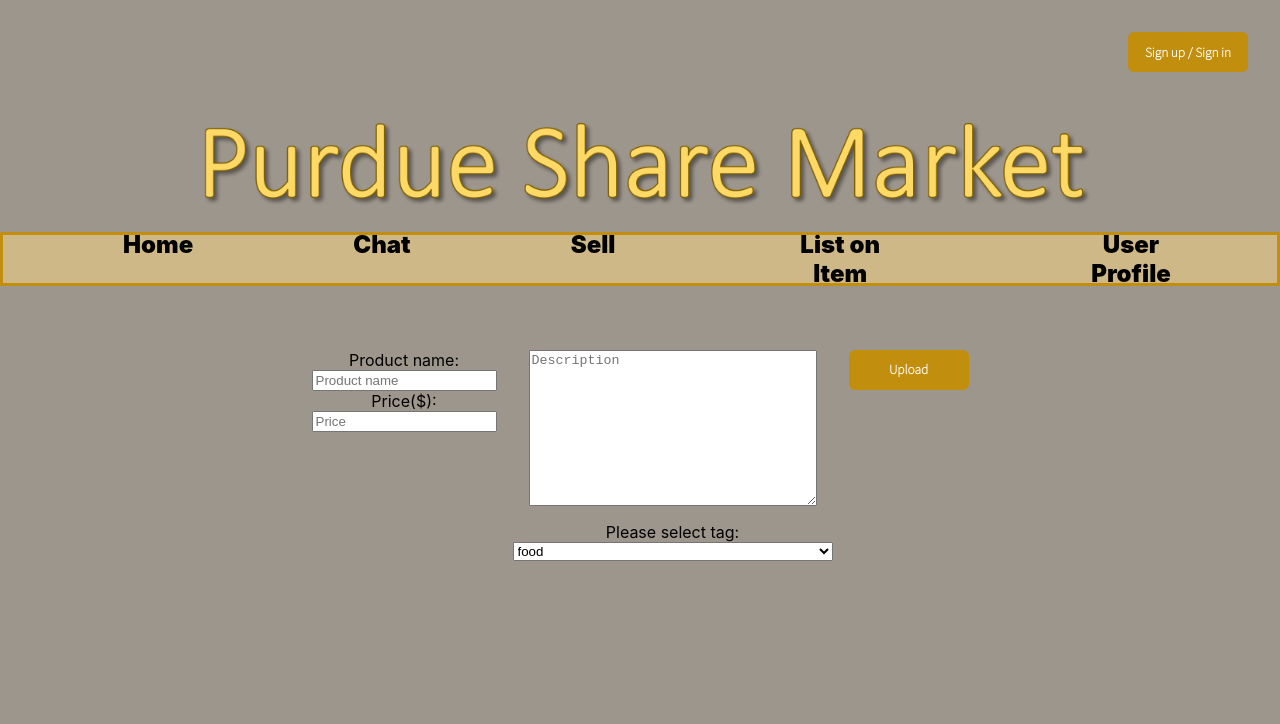
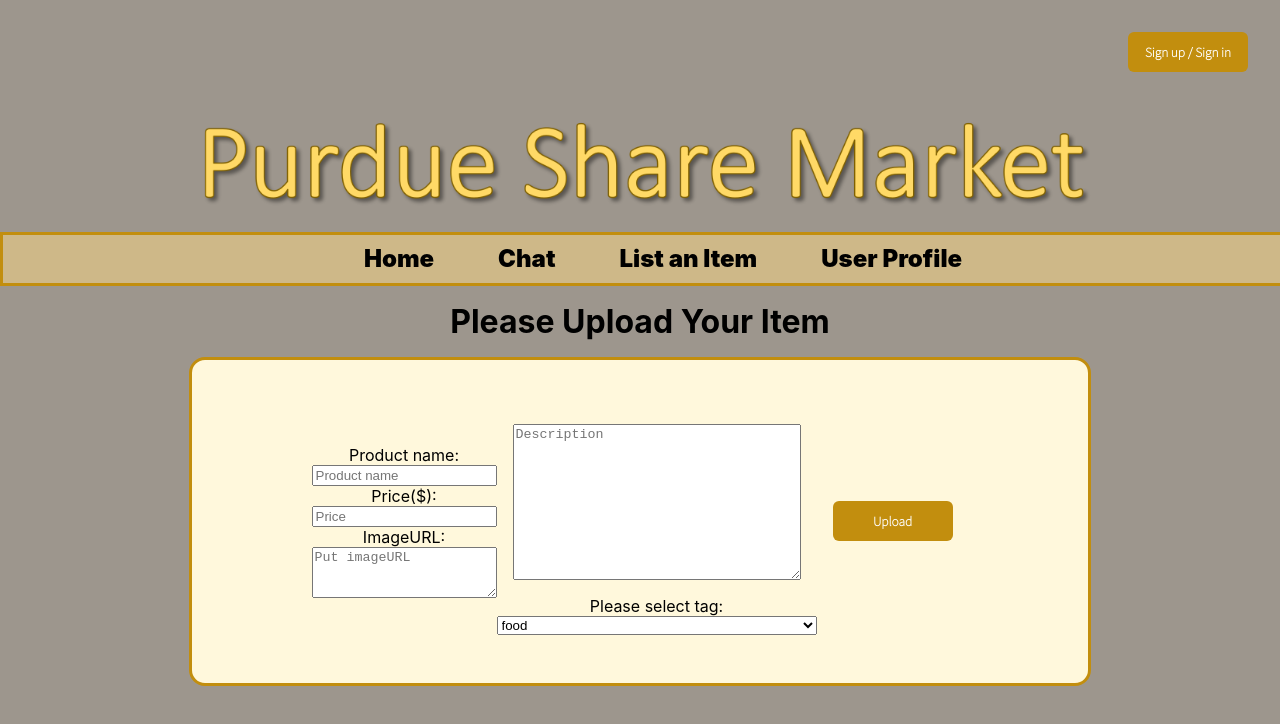
Before and after one commit to AverySchaefer/boilermake-2022, a React (Create React App) app in the folder college-exchange/: page /listOnItem in a window 1280 px wide. Shown: the top 724 px of the page. Built offline with nearby package versions, Linux system fonts and the light colour scheme.

Commit message:
do Home and User Profile.

```diff
--- a/college-exchange/src/App.css
+++ b/college-exchange/src/App.css
@@ -4,4 +4,5 @@
 }
 body {
   background-color: #9d968d;
+  /* overflow: hidden; */
 }
--- a/college-exchange/src/components/Home/Home.css
+++ b/college-exchange/src/components/Home/Home.css
@@ -1,3 +1,7 @@
+h1 {
+  margin-bottom: 0;
+}
+
 .searchInput {
   margin-top: 1rem;
   display: flex;
@@ -12,6 +16,10 @@
   width: 100%;
 }
 
+.product-image {
+  padding-bottom: 2rem;
+}
+
 .recommendedItem {
   display: flex;
   justify-content: center;
@@ -22,7 +30,7 @@
   align-items: center;
   flex: 1;
   width: 10rem;
-  height: 8rem;
+  height: 25rem;
   border-radius: 30px;
   transition: all 0.2s;
   animation: ease-in-out;
--- a/college-exchange/src/components/Home/Home.js
+++ b/college-exchange/src/components/Home/Home.js
@@ -21,9 +21,14 @@
               return (
                 <li className={item.cname}>
                   <div className="item-box">
+                    <img
+                      className="product-image"
+                      src={item.imageURL}
+                      alt="Product"
+                    ></img>
                     <div className="row">
                       <div className="desc left-item">
-                        Product name: {item.productName1}
+                        Product name: {item.productName}
                       </div>
                       <div className="divider" />
                       <div className="desc right-item">
@@ -32,7 +37,7 @@
                     </div>
 
                     <div className="row">
-                      <li className="desc">Item price: {item.price}</li>
+                      <li className="desc">Item price($): {item.price}</li>
                       <div className="divider" />
                       <li className="desc">ratings: {item.ratings}</li>
                     </div>
--- a/college-exchange/src/components/Home/Items.js
+++ b/college-exchange/src/components/Home/Items.js
@@ -1,42 +1,27 @@
 export const Items = [
   {
     cname: "item",
-    productName1: "Erase",
+    imageURL:
+      "https://www.seriouseats.com/thmb/Gm6J49wltvTCH2dXt039zkvGZLg=/880x0/filters:no_upscale():max_bytes(150000):strip_icc():format(webp)/__opt__aboutcom__coeus__resources__content_migration__serious_eats__seriouseats.com__2018__04__20180309-french-fries-vicky-wasik-15-5a9844742c2446c7a7be9fbd41b6e27d.jpg",
+    productName: "French Fries",
     price: "2000",
     sellerName: "Jay",
     ratings: "4",
   },
   {
     cname: "item",
-    productName1: "Erase",
+    imageURL:
+      "https://www.seriouseats.com/thmb/Gm6J49wltvTCH2dXt039zkvGZLg=/880x0/filters:no_upscale():max_bytes(150000):strip_icc():format(webp)/__opt__aboutcom__coeus__resources__content_migration__serious_eats__seriouseats.com__2018__04__20180309-french-fries-vicky-wasik-15-5a9844742c2446c7a7be9fbd41b6e27d.jpg",
+    productName: "Erase",
     price: "2000",
     sellerName: "Jay",
     ratings: "4",
   },
   {
     cname: "item",
-    productName1: "Erase",
-    price: "2000",
-    sellerName: "Jay",
-    ratings: "4",
-  },
-  {
-    cname: "item",
-    productName1: "Erase",
-    price: "2000",
-    sellerName: "Jay",
-    ratings: "4",
-  },
-  {
-    cname: "item",
-    productName1: "Erase",
-    price: "2000",
-    sellerName: "Jay",
-    ratings: "4",
-  },
-  {
-    cname: "item",
-    productName1: "Erase",
+    imageURL:
+      "https://www.seriouseats.com/thmb/Gm6J49wltvTCH2dXt039zkvGZLg=/880x0/filters:no_upscale():max_bytes(150000):strip_icc():format(webp)/__opt__aboutcom__coeus__resources__content_migration__serious_eats__seriouseats.com__2018__04__20180309-french-fries-vicky-wasik-15-5a9844742c2446c7a7be9fbd41b6e27d.jpg",
+    productName: "Erase",
     price: "2000",
     sellerName: "Jay",
     ratings: "4",
--- a/college-exchange/src/components/ListOnItem.css
+++ b/college-exchange/src/components/ListOnItem.css
@@ -1,15 +1,40 @@
+h1 {
+  margin-top: 1rem;
+  margin-bottom: 1rem;
+}
+
+.imageURL {
+  /* height: 10rem; */
+}
+
 .list-wrapper {
   display: flex;
   width: 100%;
   justify-content: center;
-  padding-top: 3rem;
+  align-items: center;
+  padding: 3rem;
+  margin-bottom: 3rem;
+  width: 50rem;
+  background-color: cornsilk;
+  margin-left: auto;
+  margin-right: auto;
+  border-radius: 1rem;
+  border: solid;
+  border-color: #c28e0e;
+  flex-direction: row;
+}
+
+.wrapper {
+  display: flex;
 }
 
 .product {
   display: flex;
-  height: 2rem;
+  /* height: 2rem; */
   flex-flow: column;
-  padding: 1rem;
+  /* align-items: center; */
+  /* padding: 1rem; */
+  /* padding-bottom: 10rem; */
 }
 
 .descNTag {
--- a/college-exchange/src/components/ListOnItem.js
+++ b/college-exchange/src/components/ListOnItem.js
@@ -5,11 +5,20 @@
   render() {
     return (
       <div>
+        <h1>Please Upload Your Item</h1>
         <div className="list-wrapper">
           <div className="product">
             Product name: <input type="text" placeholder="Product name"></input>
             Price($):<input type="text" placeholder="Price"></input>
+            ImageURL:
+            <textarea
+              type="text"
+              placeholder="Put imageURL"
+              className="imageURL"
+              rows="3"
+            ></textarea>
           </div>
+
           <div className="descNTag">
             <textarea
               type="text"
--- a/college-exchange/src/components/Login.css
+++ b/college-exchange/src/components/Login.css
@@ -13,13 +13,9 @@
 .login-wrapper {
   display: flex;
   justify-content: center;
-  flex-direction: column;
-  /* background-color: blanchedalmond; */
-  flex-flow: column;
+  /* flex-direction: column; */
+
   width: 100px;
-}
-
-.login-box {
 }
 
 .email-text {
@@ -46,9 +42,23 @@
   animation: ease-in-out;
   margin-bottom: 1rem;
   cursor: pointer;
+  height: 2rem;
+  display: flex;
+  align-content: center;
+  margin-top: auto;
+  margin-bottom: auto;
+  margin-left: 1rem;
+  transition: all 0.5s;
+  animation: ease-in-out;
+}
+
+.login-btn:hover {
+  color: black;
+  box-shadow: 3px 3px 3px black;
 }
 
 .password-btn {
+  margin-left: 1rem;
   font-family: "Source Sans Pro", sans-serif;
   color: white;
   background-color: #c28e0e;
@@ -56,8 +66,20 @@
   border: none;
   border-radius: 6px;
   cursor: pointer;
-
+  margin-top: auto;
+  margin-bottom: auto;
   transition: all 1s;
   animation: ease-in-out;
-  margin-bottom: 1rem;
+
+  height: 3rem;
+  display: flex;
+  align-content: center;
+  justify-content: center;
+  transition: all 0.5s;
+  animation: ease-in-out;
 }
+
+.password-btn:hover {
+  color: black;
+  box-shadow: 3px 3px 3px black;
+}
--- a/college-exchange/src/components/Navbar/MenuItems.js
+++ b/college-exchange/src/components/Navbar/MenuItems.js
@@ -10,12 +10,7 @@
     cName: "nav-links",
   },
   {
-    title: "Sell",
-    url: "/sell",
-    cName: "nav-links",
-  },
-  {
-    title: "List on Item",
+    title: "List an Item",
     url: "/listOnItem",
     cName: "nav-links",
   },
--- a/college-exchange/src/components/Navbar/Navbar.css
+++ b/college-exchange/src/components/Navbar/Navbar.css
@@ -7,6 +7,7 @@
   height: 3rem;
   background: #ceb888;
   border: solid #c28e0e;
+  width: 100%;
 }
 
 .below-logo {
@@ -24,7 +25,7 @@
 
 .nav-links {
   display: flex;
-  padding: 0.5rem 5rem;
+  padding: 0.5rem 2rem;
   text-decoration: none;
   color: #000000;
   transition: all 0.2s;
```
Also changed, not shown: college-exchange/src/components/Home/Item.js (deleted, +0 -31 lines).
